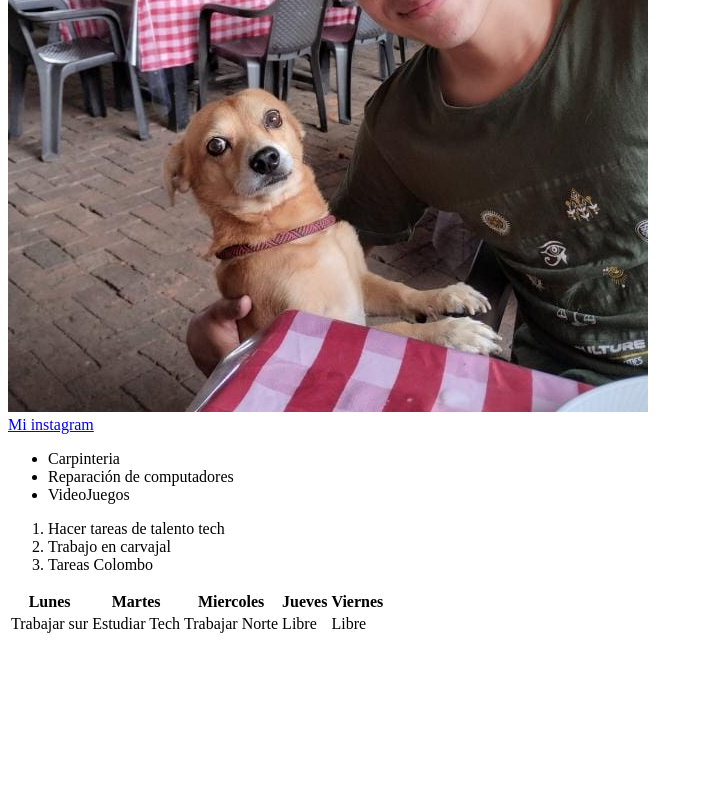
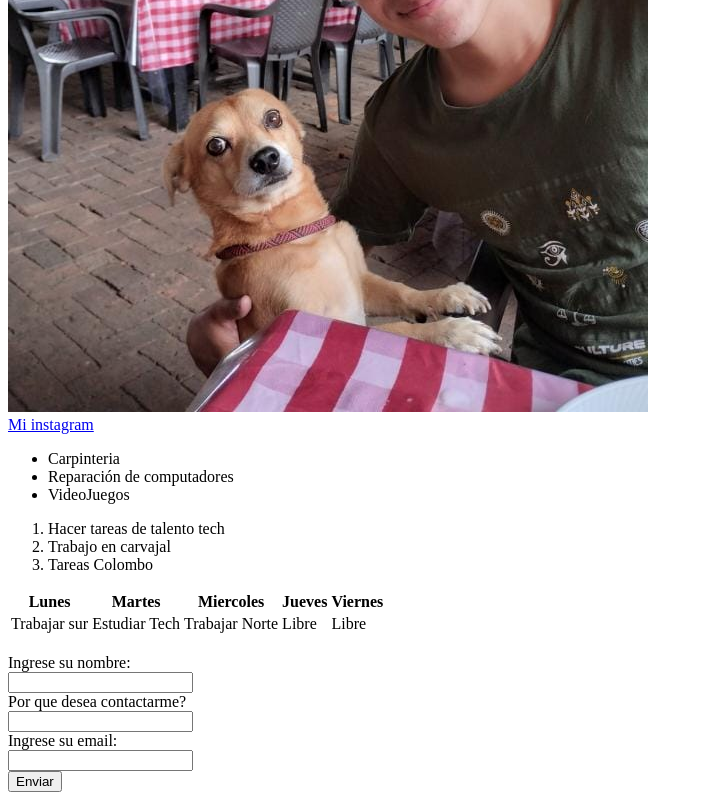
Before and after one commit to SantiaG0mez/Lab1, a plain HTML site: page N1/index.html in a window 1280 px wide. Shown: the part 443-1243 px from the top of the page, without its empty margins (0-703 px from the left). Before the commit the page ends 1087 px from the top, so only its background shows below. Drawn offline with Linux system fonts and the light colour scheme.

Commit message:
Add files via upload

```diff
--- a/N1/index.html
+++ b/N1/index.html
@@ -52,7 +52,17 @@
             <td>Libre</td>
         </tbody>
 
-    </table>
+    </table><br>
+    <form>
+        <label>Ingrese su nombre: </label><br>
+        <input type="text"><br>
+        <label>Por que desea contactarme?</label><br>
+        <input type="text"><br>
+        <label>Ingrese su email: </label><br>
+        <input type="email"><br>
+        <button type="submit">Enviar</button>
+    </form>
+
 </body>
 
 </html>
```
